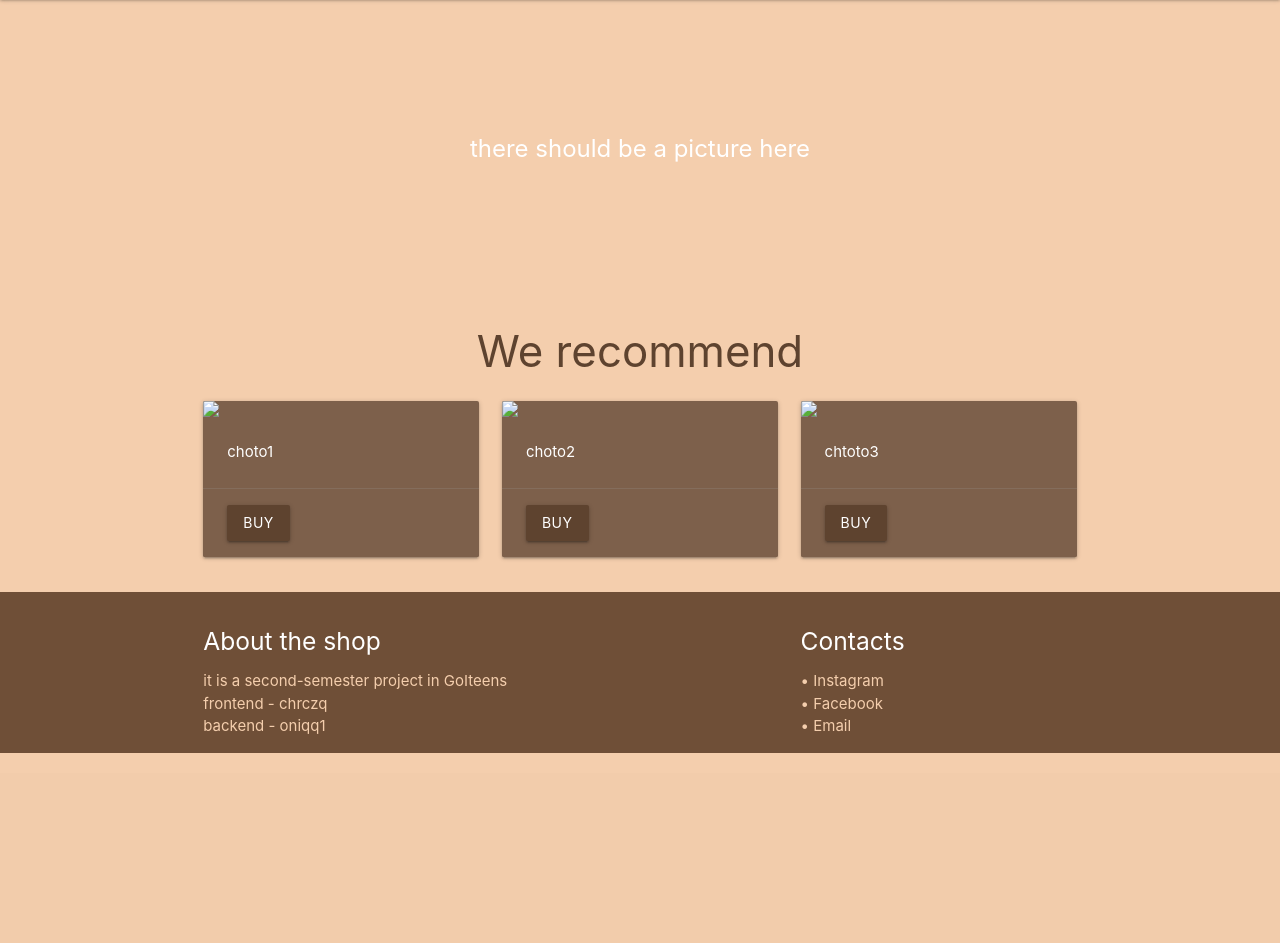
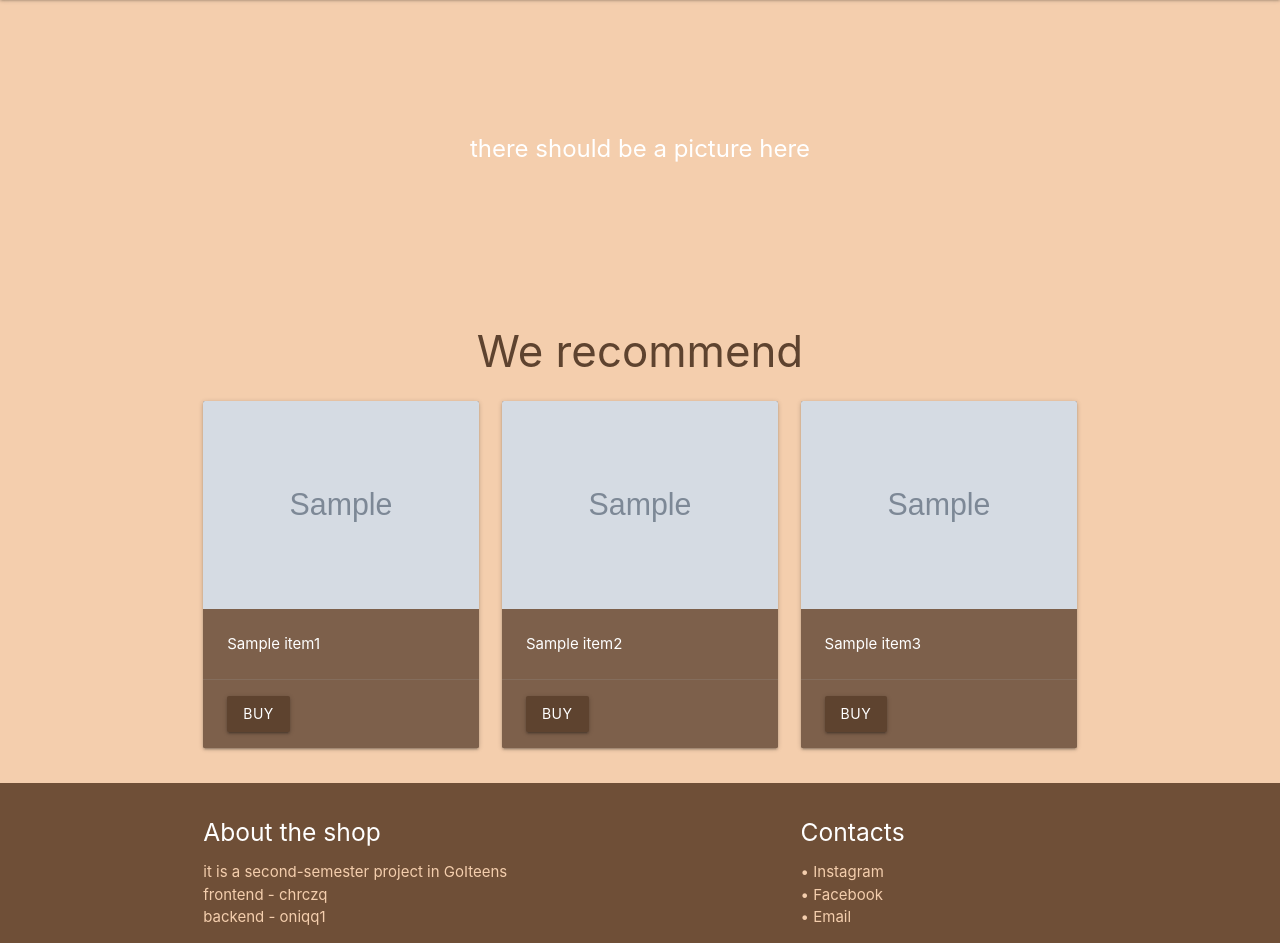
Before and after one commit to oniqq1/Internet_shop, a Flask app: template templates/index.html in a window 1280 px wide. Shown: the part 65-1008 px from the top of the page. Before the commit the page ends 818 px from the top, so only its background shows below. Run offline with Flask 3, Linux system fonts and the light colour scheme; the template is opened without the code that fills it: most values are stand-ins (such as "Sample title", 1, 10 or a date in 2020); grey boxes marked "Sample" are stand-in pictures.

Commit message:
idnex remake

```diff
--- a/templates/index.html
+++ b/templates/index.html
@@ -31,10 +31,10 @@
             <div class="col s12 m6 l4">
                 <div class="card">
                     <div class="card-image">
-                        <img src="#">
+                        <img src="{{item1.photo}}">
                     </div>
                     <div class="card-content">
-                        <p style="color: white">choto1</p>
+                        <p style="color: white">{{item1.name}}</p>
                     </div>
                     <div class="card-action">
                         <button class="btn btn-custom">buy</button>
@@ -44,10 +44,10 @@
             <div class="col s12 m6 l4">
                 <div class="card">
                     <div class="card-image">
-                        <img src="#">
+                        <img src="{{item2.photo}}">
                     </div>
                     <div class="card-content">
-                        <p style="color: white">choto2</p>
+                        <p style="color: white">{{item2.name}}</p>
                     </div>
                     <div class="card-action">
                         <button class="btn btn-custom ">buy</button>
@@ -57,10 +57,10 @@
             <div class="col s12 m6 l4">
                 <div class="card">
                     <div class="card-image">
-                        <img src="#">
+                        <img src="{{item3.photo}}">
                     </div>
                     <div class="card-content">
-                        <p style="color: white" >chtoto3</p>
+                        <p style="color: white" >{{item3.name}}</p>
                     </div>
                     <div class="card-action">
                         <button class="btn btn-custom" >buy</button>
```
